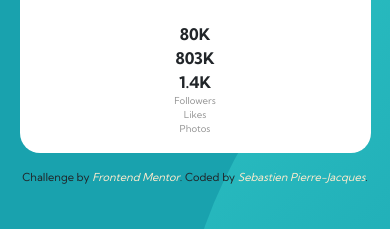
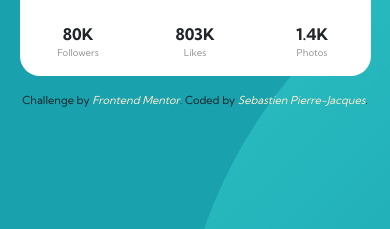
Before and after one commit to SebastienPJ/frontEndMentor-profileCardComponent, a plain HTML site: page index.html in a window 390 px wide. Shown: the part 437-666 px from the top of the page. Drawn offline with nearby package versions, Linux system fonts and the light colour scheme.

Commit message:
final touches

```diff
--- a/index.html
+++ b/index.html
@@ -42,29 +42,29 @@
 
 
         <div class="row stat-section id-heading white-background">
-          <div class="col-lg-4 col-md-4 col-sm-4 profile-stats">
+          <div class="col-4 sm-4 profile-stats">
             80K
           </div>
 
-          <div class="col-lg-4 col-md-4 col-sm-4 profile-stats">
+          <div class="col-4 profile-stats">
             803K
           </div>
 
-          <div class="col-lg-4 col-md-4 col-sm-4 profile-stats">
+          <div class="col-4 profile-stats">
             1.4K
           </div>
         </div>
 
         <div class="row stat-description white-background">
-          <div class="col-lg-4 col-md-4 col-sm-4 profile-stats">
+          <div class="col-4 profile-stats">
             Followers
           </div>
 
-          <div class="col-lg-4 col-md-4 col-sm-4 profile-stats">
+          <div class="col-4 profile-stats">
             Likes
           </div>
 
-          <div class="col-lg-4 col-md-4 col-sm-4 profile-stats">
+          <div class="col-4 profile-stats">
             Photos
           </div>
 
```
